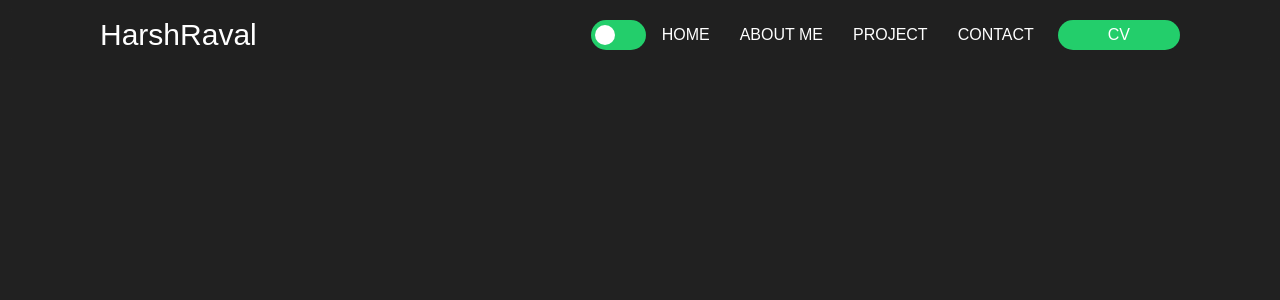
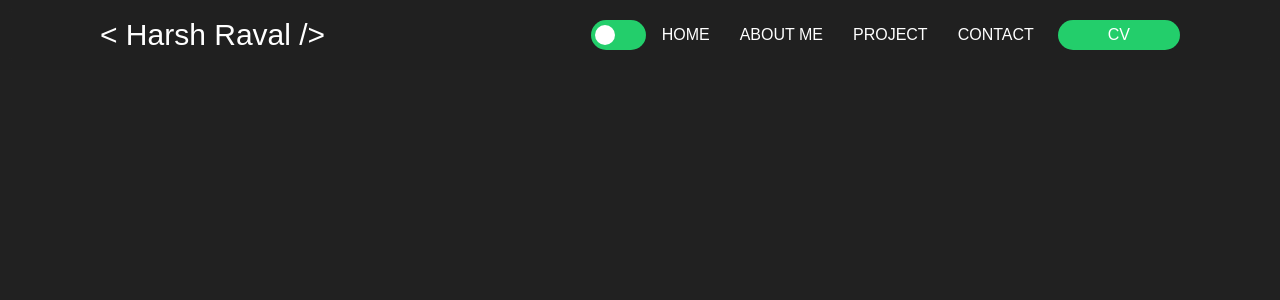
Before and after one commit to H1617K/portfolio-harsh, a React (Create React App) app: page / in a window 1280 px wide. Shown: the top 300 px of the page. Built offline with nearby package versions, Linux system fonts and the light colour scheme.

Commit message:
fix some words in header

```diff
--- a/src/components/Header/Header.js
+++ b/src/components/Header/Header.js
@@ -23,8 +23,8 @@ export function Header () {
         <Container classList="header-fixed">
             <Router>
                 <HashLink smooth to="home" className='logo'>
-                    <span>{"Harsh"}</span>
-                    <span>{"Raval"}</span>
+                    <span>{"< Harsh "}</span>
+                    <span>{"Raval />"}</span>
                 </HashLink>
 
                 <input
```
